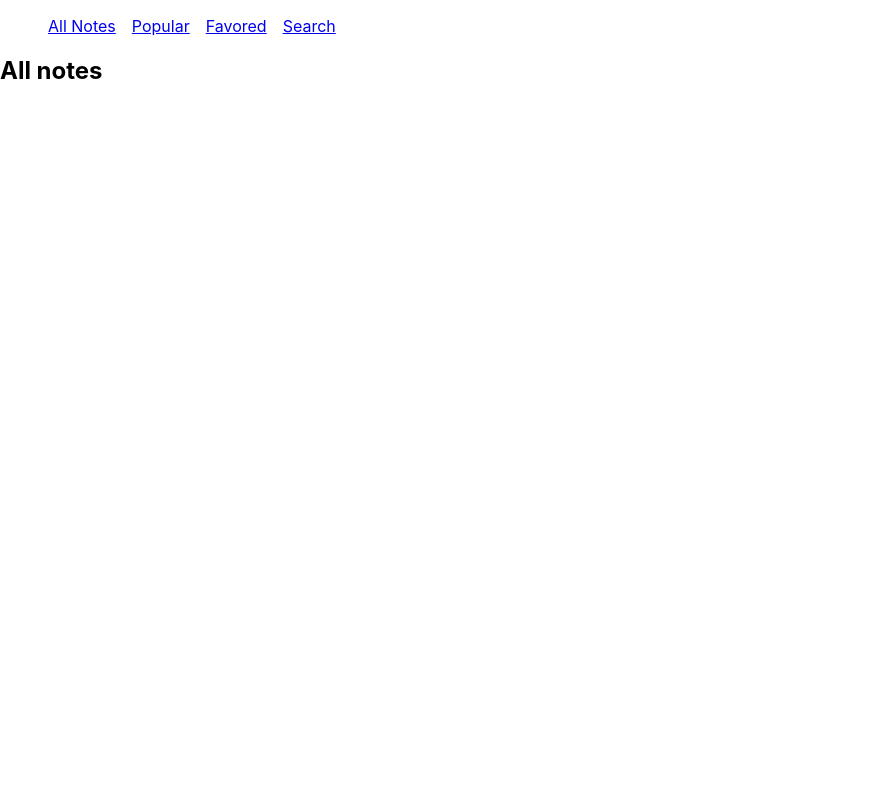
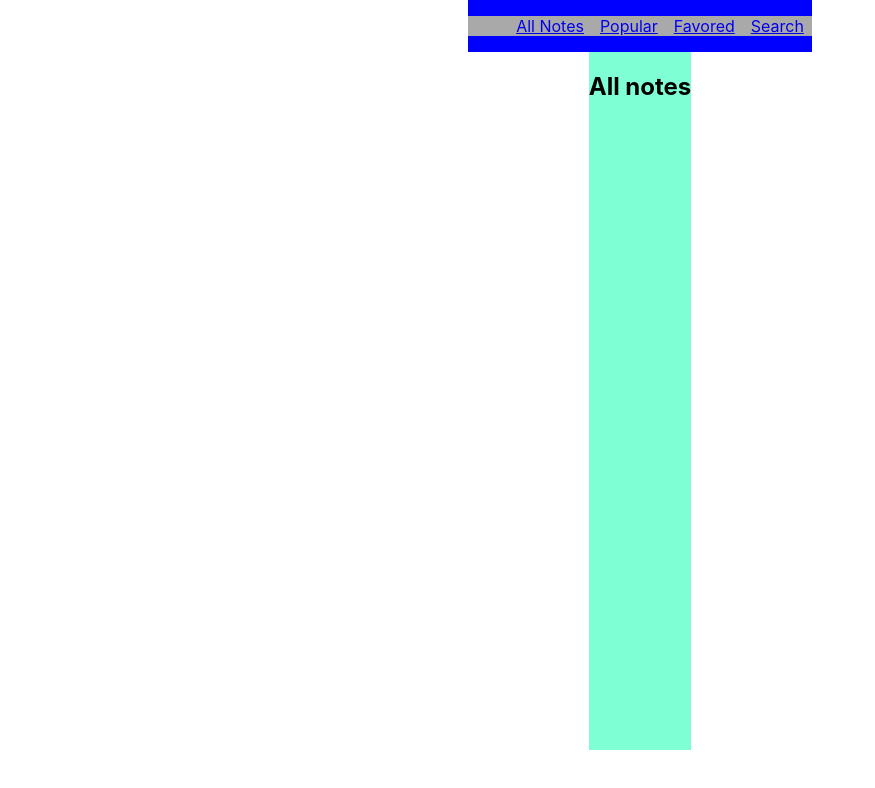
Before and after one commit to ws2356/snote, a React app in the folder packages/front/: page / in a window 1280 px wide. Shown: the top 788 px of the page, without its empty margins (0-875 px from the left). Built offline with nearby package versions, Linux system fonts and the light colour scheme.

Commit message:
单列布局

```diff
--- a/packages/front/src/App.css
+++ b/packages/front/src/App.css
@@ -41,3 +41,35 @@ nav ul li {
     transform: rotate(360deg);
   }
 }
+
+.container {
+  display: flex;
+  flex-direction: column;
+  height: 100%;
+}
+
+.header {
+  margin:0 auto;
+  max-width: 960px;
+  background-color: blue;
+}
+
+.nav {
+  margin: 0 auto;
+  max-width: 800px;
+  background-color: darkgray;
+}
+
+.content {
+  margin: 0 auto;
+  max-width: 800px;
+  background-color: aquamarine;
+  flex: 1;
+}
+
+.footer {
+  margin: 0 auto;
+  max-width: 960px;
+  height: 50px;
+  background-color: aqua;
+}
--- a/packages/front/src/App.tsx
+++ b/packages/front/src/App.tsx
@@ -16,8 +16,9 @@ import Search from './search';
 export default function App() {
   return (
     <Router>
-      <div>
-        <nav>
+      <div className="container">
+        <div className="header">
+          <nav className="nav">
             <ul>
               <li>
                 <Link to="/">All Notes</Link>
@@ -33,9 +34,11 @@ export default function App() {
               </li>
             </ul>
           </nav>
+        </div>
 
         {/* A <Switch> looks through its children <Route>s and
             renders the first one that matches the current URL. */}
+        <div className="content">
           <Switch>
             <Route path="/popular">
               <Popular />
@@ -51,6 +54,11 @@ export default function App() {
             </Route>
         </Switch>
         </div>
+
+        <div className="footer">
+        </div>
+
+      </div>
     </Router>
   );
 }
--- a/packages/front/src/template/index.html
+++ b/packages/front/src/template/index.html
@@ -5,6 +5,6 @@
   </head>
   <body>
     <noscript>You need to enable JavaScript to view this site.</noscript>
-    <div id="root"></div>
+    <div id="root" style="height:100vh;width:100vw;"></div>
   </body>
 </html>
--- a/packages/front/webpack.config.js
+++ b/packages/front/webpack.config.js
@@ -34,7 +34,7 @@ module.exports = {
       template: 'src/template/index.html',
       favicon: 'src/template/favicon.ico',
       meta: {
-	viewport: 'width=device-width, initial-scale=1',
+	viewport: 'width=device-width, initial-scale=1, maximum-scale=1, user-scalable=0',
 	'theme-color': '#000000',
 	description: "Home page of snote"
       }
```
Lines whose indentation alone changed are shown as unchanged.
